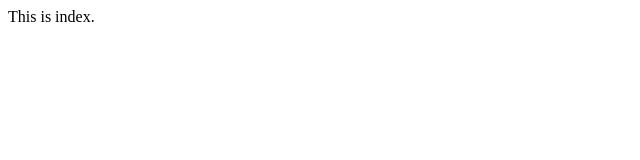
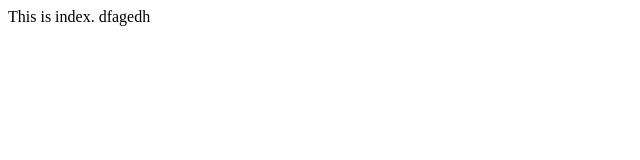
Before and after one commit to CaseresKlev/section_c, a plain HTML site: page index.html in a window 1280 px wide. Shown: the full height of the page, 0-640 px from the left. Drawn offline with Linux system fonts and the light colour scheme.

Commit message:
Naa diay gi dugang

```diff
--- a/index.html
+++ b/index.html
@@ -8,5 +8,6 @@
 </head>
 <body>
     This is index.
+    dfagedh
 </body>
 </html>
```
